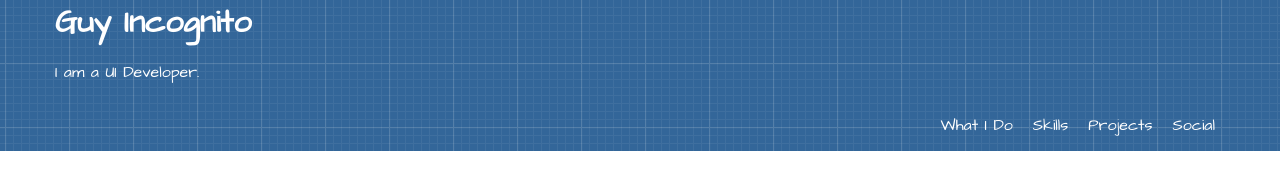
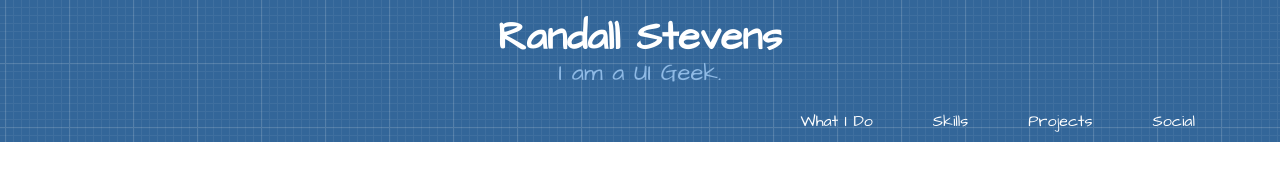
Before and after one commit to ecarlisle/Easy-Layouts-with-Flexbox, a website: page index.html in a window 1280 px wide. Drawn offline with Linux system fonts and the light colour scheme; files that its build step writes are made by us from their sources.

Commit message:
Refine CSS.

```diff
--- a/assets/css/flexbox.css
+++ b/assets/css/flexbox.css
@@ -1,19 +1,17 @@
 nav ul {
-	display: flex;
- 	flex-direction: column;
 }
 
 @media screen and (min-width: 768px) {
 
-  .container {
+  header, nav, main, footer {
     width: 750px;
   }
 
   nav ul {
-    flex-direction: row;
+    display: flex;
+    justify-content: space-around;
   }
   nav ul li {
-    flex-grow: 1;
     border: 0;
   }
 
@@ -21,7 +19,7 @@ nav ul {
 
 @media screen and (min-width: 992px) {
 
-  .container {
+  header, nav, main, footer {
     width: 970px;
   }
 
@@ -30,14 +28,13 @@ nav ul {
   }
 
   nav ul li {
-    flex-grow: 0;
     margin: 10px;
   }
 
 }
 
 @media screen and (min-width: 1200px) {
-  .container {
+  header, nav, main, footer {
     width: 1170px;
   }
 }
--- a/assets/css/site.css
+++ b/assets/css/site.css
@@ -8,13 +8,26 @@ body {
 }
 
 h1 {
+  font-size: 40px;
+  line-height: 0.9;
+  margin: 0;
+}
+
+h2 {
+  font-size: 30px;
   margin: 0;
 }
 
 header {
   color: #FFF;
   font-family: 'Architects Daughter', sans-serif;
-  padding: 0 20px;
+  padding: 20px 20px 10px;
+  text-align: center;
+}
+
+header span {
+  color: #8fbae5;
+  font-size: 24px;
 }
 
 nav {
@@ -30,8 +43,7 @@ nav ul {
 }
 
 nav ul li {
-  margin: 5px 0;
-  padding: 5px 0;
+  padding: 0 20px;
   border-top: 1px solid #fff;
 }
 
--- a/index.html
+++ b/index.html
@@ -1,7 +1,7 @@
 <!doctype html>
 <html class="no-js" lang="">
     <head>
-      <title>Portfolio for Guy Incognito - I am a UI Developer</title>
+      <title>Portfolio for Randall Stevens - I am a UI Geek</title>
       <meta charset="utf-8">
       <meta http-equiv="X-UA-Compatible" content="IE=edge">
       <meta name="description" content="">
@@ -14,8 +14,8 @@
     <body>
       <div class="bg-blue">
         <header class="container">
-          <h1>Guy Incognito</h1>
-          <p class="tag-line">I am a UI Developer.</p>
+          <h1>Randall Stevens</h1>
+          <span>I am a UI Geek.</span>
         </header>
         <nav class="container">
           <ul>
```
